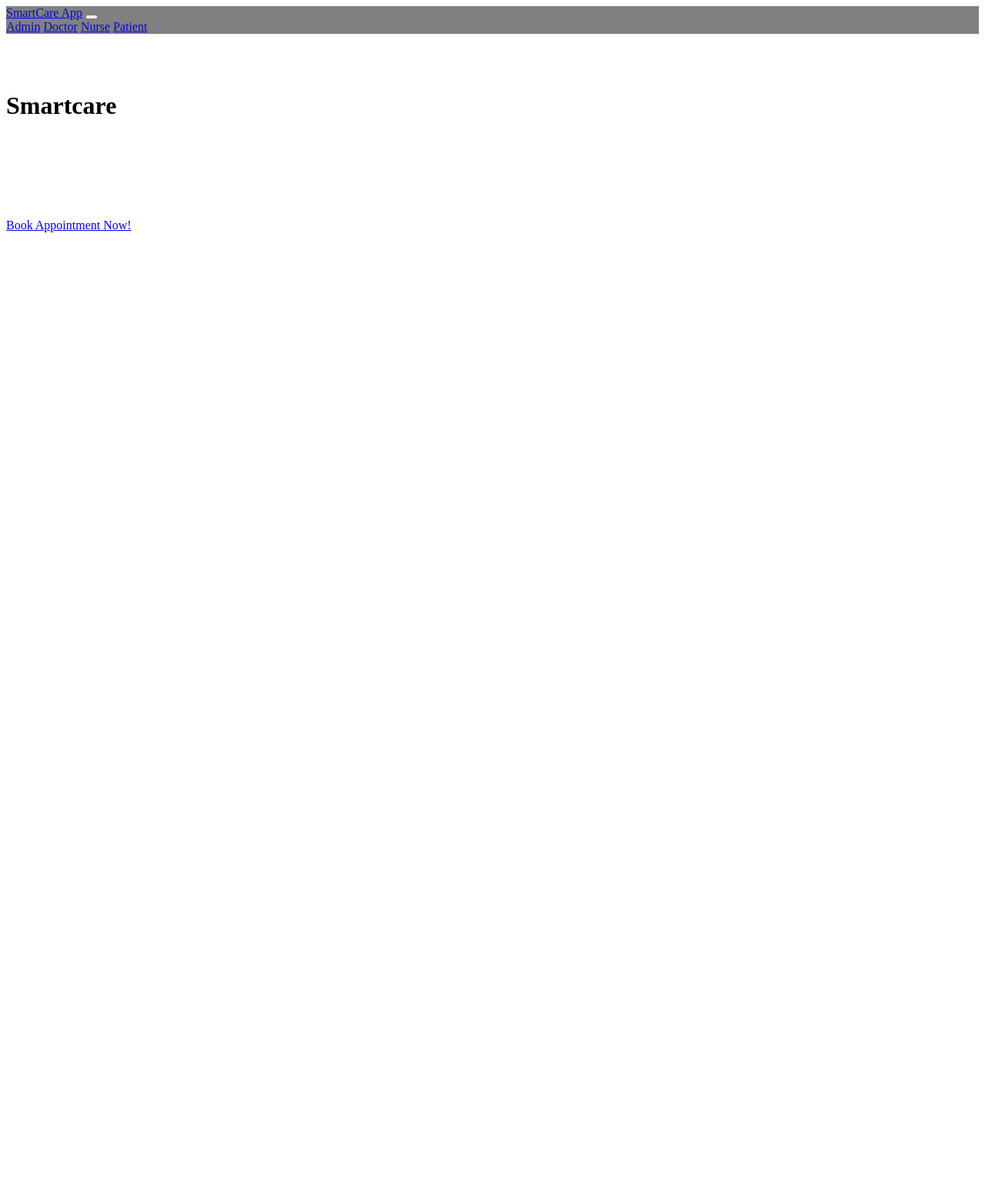
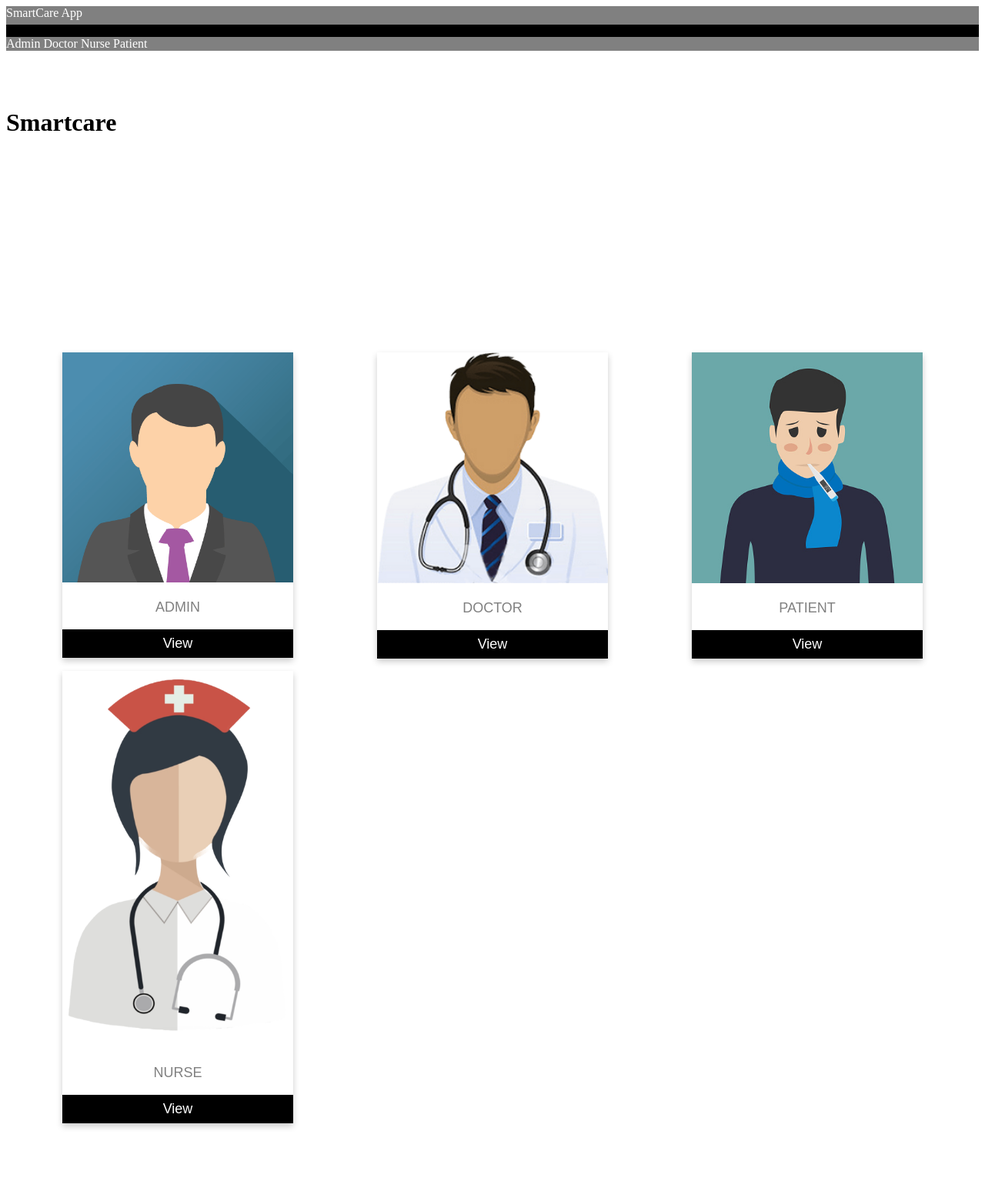
Before and after one commit to sandra-saah/SmartcareAppProject-Final, a Django app: page / in a window 1280 px wide. Shown: the whole page at 77% size. Before the commit the page ends 302 px from the top, so only its background shows below. Run offline with Django 4.2, Linux system fonts and the light colour scheme.

Commit message:
home page cards update

```diff
--- a/SmartcareProject/templates/smartcare/home.html
+++ b/SmartcareProject/templates/smartcare/home.html
@@ -7,7 +7,52 @@
 
 
 <head>
+  <style>
+    .card {
+      box-shadow: 0 4px 8px 0 rgba(0, 0, 0, 0.2);
+      max-width: 300px;
+      margin: auto;
+      text-align: center;
+      font-family: arial;
+    }
 
+    .title {
+      color: grey;
+      font-size: 18px;
+    }
+
+    button {
+      border: none;
+      outline: 0;
+      display: inline-block;
+      padding: 8px;
+      color: white;
+      background-color: #000;
+      text-align: center;
+      cursor: pointer;
+      width: 100%;
+      font-size: 18px;
+    }
+
+    button:hover,
+    a:hover {
+      opacity: 0.7;
+    }
+
+    .grid-container {
+      display: grid;
+      grid-template-columns: auto auto auto;
+      padding: 10px;
+    }
+
+    a:link {
+      text-decoration: none;
+    }
+
+    a {
+      color: white;
+    }
+  </style>
 </head>
 <br>
 <br>
@@ -26,7 +71,45 @@
 
 <br><br><br><br>
 
-{% comment %} {% include "smartcare/admin_doctor_patient_card.html" %} {% endcomment %}
+
+<div class="grid-container">
+  <div class="grid-item">
+    <div class="card">
+      <img src="{% static "images/admin.png" %}" alt="admin" style="width:100%">
+      <p class="title">ADMIN</p>
+      <p><button><a href="/adminclick">View</a></button></p>
+    </div>
+
+  </div>
+
+
+  <div class="grid-item">
+    <div class="card">
+      <img src="{% static "images/doctor.png" %}" alt="doctor" style="width:100%">
+      <p class="title">DOCTOR</p>
+      <p><button><a href="/doctorclick">View</a></button></p>
+    </div>
+  </div>
+
+
+  <div class="grid-item">
+    <div class="card">
+      <img src="{% static "images/patient.jpg" %}" alt="patient" style="width:100%">
+      <p class="title">PATIENT</p>
+      <p><button><a href="/patientclick">View</a></button></p>
+    </div>
+  </div>
+
+  <div class="grid-item">
+    <div class="card">
+      <img src="{% static "images/nurse.png" %}" alt="nurse" style="width:100%">
+      <p class="title">NURSE</p>
+      <p><button><a href="/nurseclick">View</a></button></p>
+    </div>
+  </div>
+
+</div>
+
 <br><br><br>
 
 
--- a/SmartcareProject/templates/smartcare/patient_view_appointment.html
+++ b/SmartcareProject/templates/smartcare/patient_view_appointment.html
@@ -30,6 +30,7 @@
       <thead>
         <tr>
           <th>Doctor Name</th>
+          <th>Nurse Name</th>
           <th>Description</th>
           <th>Date</th>
           <th>Status</th>
@@ -39,6 +40,7 @@
       {% for a in appointments %}
       <tr>
         <td> {{a.doctorName}}</td>
+        <td> {{a.nurseName}}</td>
         <td>{{a.description}}</td>
         <td>{{a.appointmentDate}}</td>
         {%if a.status%}
```
Also changed, not shown: SmartcareProject/db.sqlite3, SmartcareProject/static/images/admin.png (added), SmartcareProject/static/images/doctor.png (added), SmartcareProject/static/images/nurse.png (added), SmartcareProject/static/images/patient.jpg (added).
